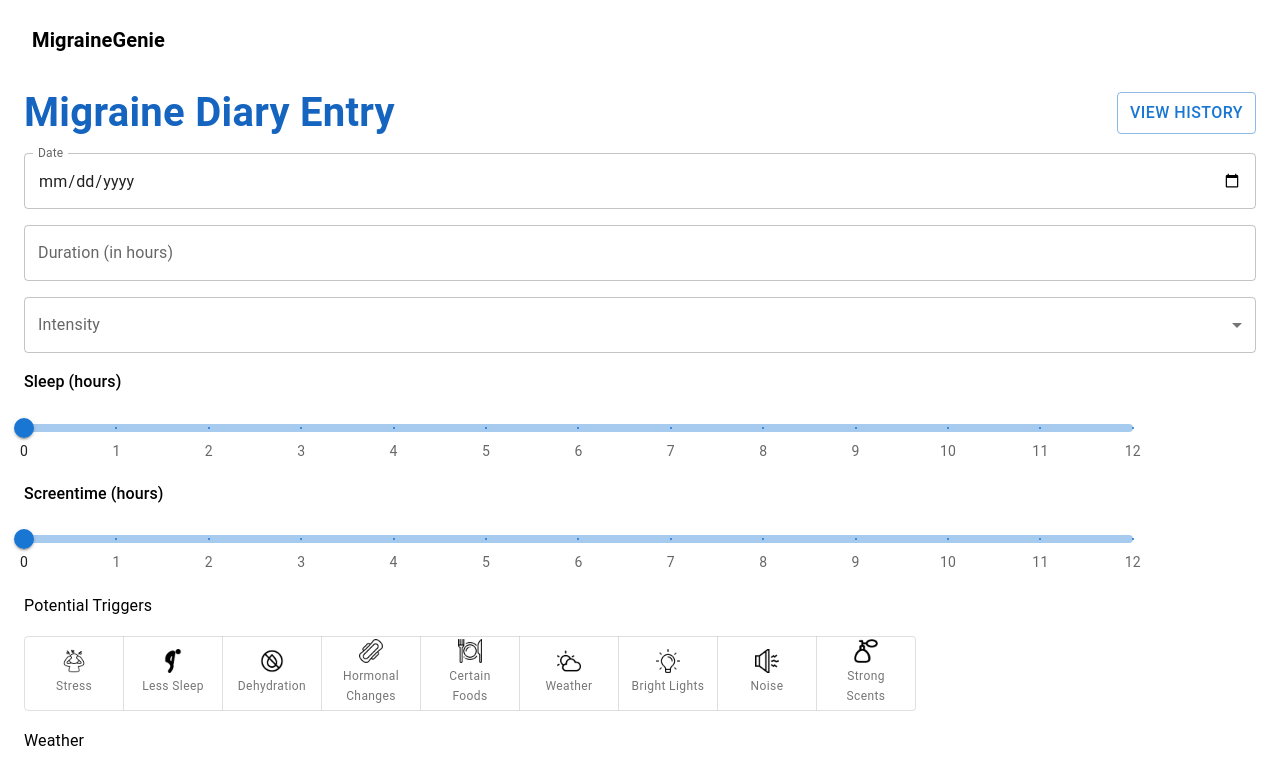
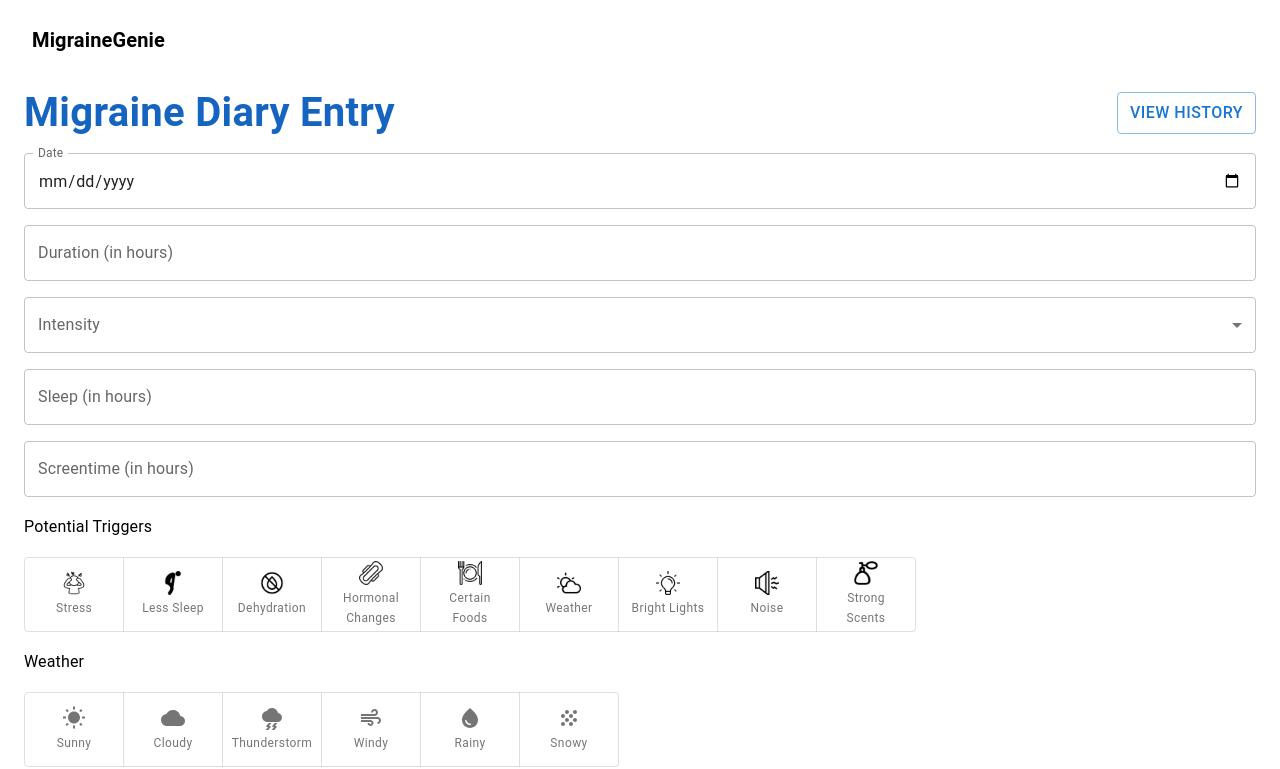
Before and after one commit to taratony-27/Migraine-Genie, a React (Create React App) app in the folder client/: page /daily-log in a window 1280 px wide. Shown: the top 769 px of the page. Built offline with nearby package versions, Linux system fonts and the light colour scheme.

Commit message:
modified trigger to be stored as an object

```diff
--- a/client/src/components/DailyLog.tsx
+++ b/client/src/components/DailyLog.tsx
@@ -51,15 +51,23 @@ const symptomInputs = [
 ];
 
 const DailyLog: React.FC = () => {
+
+
   const [entry, setEntry] = useState<any>({
     date: '',
     duration: '',
     intensity: '',
     sleep: '',
     screentime: '',
+    potentialTrigger: '',
+    weather: '',
+    food: '',
+    activity: '',
+    ...Object.fromEntries(symptomInputs.map(({ key }) => [key, ''])),
     notes: '',
-    ...Object.fromEntries(symptomInputs.map(({ key }) => [key, '']))
+
   });
+
 
   const [potentialTriggers, setPotentialTriggers] = useState<string[]>([]);
   const handlePotentialTrigger = (
@@ -69,7 +77,7 @@ const DailyLog: React.FC = () => {
     setPotentialTriggers(newPotentialTriggers);
     setEntry((prev: any) => ({
       ...prev,
-      trigger: newPotentialTriggers.join(', '),
+      potentialTrigger: newPotentialTriggers.join(', '),
     }));
   };
 
@@ -81,7 +89,7 @@ const DailyLog: React.FC = () => {
     setWeatherTriggers(newWeatherTriggers);
     setEntry((prev: any) => ({
       ...prev,
-      trigger: newWeatherTriggers.join(', '),
+      weather: newWeatherTriggers.join(', '),
     }));
   };
   const [foodTriggers, setFoodTriggers] = useState<string[]>([]);
@@ -92,7 +100,7 @@ const DailyLog: React.FC = () => {
     setFoodTriggers(newFoodTriggers);
     setEntry((prev: any) => ({
       ...prev,
-      trigger: newFoodTriggers.join(', '),
+      food: newFoodTriggers.join(', '),
     }));
   };
   const [activityTriggers, setActivityTriggers] = useState<string[]>([]);
@@ -103,7 +111,7 @@ const DailyLog: React.FC = () => {
     setActivityTriggers(newActivityTriggers);
     setEntry((prev: any) => ({
       ...prev,
-      trigger: newActivityTriggers.join(', '),
+      activity: newActivityTriggers.join(', '),
     }));
   };
 
@@ -114,7 +122,8 @@ const DailyLog: React.FC = () => {
 
   const handleSubmit = async () => {
     try {
-      const { date, duration, intensity, sleep, screentime, notes, ...symptoms } = entry;
+      const { date, duration, intensity, sleep, screentime, notes, potentialTrigger, weather, food, activity, ...symptoms } = entry;
+      const trigger = {potentialTrigger, weather, food, activity};
 
       const payload = {
         log_id: Math.floor(Math.random() * 100000),
@@ -124,9 +133,10 @@ const DailyLog: React.FC = () => {
         intensity,
         sleep,
         screentime,
+        trigger,
+        symptoms,
         notes,
         created_at: new Date().toISOString(),
-        symptoms
       };
 
       await fetch('http://localhost:3001/api/daily-inputs', {
@@ -233,81 +243,25 @@ const DailyLog: React.FC = () => {
                   <MenuItem key={level} value={level}>{level}</MenuItem>
                 ))}
               </TextField>
-              <Typography variant="subtitle2"
-                sx={{
-                  fontSize: '1rem' ,
-                }}
-              >
-                Sleep (hours)
-              </Typography>
-              <Slider
-                name="sleepHours"
-                value={entry.sleepHours || 0}
-                onChange={(_, val) => {
-                  const numericValue = Number(val);
-                  setEntry((prev: any) => ({ ...prev, sleepHours: numericValue }));
-                }}
-                step={1}
-                min={0}
-                max={12}
-                marks={[
-                  { value: 0, label: '0' },
-                  { value: 1, label: '1' },
-                  { value: 2, label: '2' },
-                  { value: 3, label: '3' },
-                  { value: 4, label: '4' },
-                  { value: 5, label: '5' },
-                  { value: 6, label: '6' },
-                  { value: 7, label: '7' },
-                  { value: 8, label: '8' },
-                  { value: 9, label: '9' },
-                  { value: 10, label: '10' },
-                  { value: 11, label: '11' },
-                  { value: 12, label: '12' },
-                ]}
-                sx={{
-                  width: { xs: '90%', md: '90%' },
-                  height: { xs: 4, md: 8 },
-                }}
+
+              <TextField
+              label="Sleep (in hours)"
+              type="number"
+              fullWidth
+              name="sleep"
+              value={entry.sleep}
+              onChange={handleChange}
+            />
+
+              <TextField
+                label="Screentime (in hours)"
+                type="number"
+                fullWidth
+                name="screentime"
+                value={entry.screentime}
+                onChange={handleChange}
               />
 
-              <Typography variant="subtitle2"
-                sx={{
-                  fontSize: '1rem' ,
-                }}
-              >
-                Screentime (hours)
-              </Typography>
-              <Slider
-                name="screentimeHours"
-                value={entry.screentimeHours || 0}
-                onChange={(_, val) => {
-                  const numericValue = Number(val);
-                  setEntry((prev: any) => ({ ...prev, screentimeHours: numericValue }));
-                }}
-                step={1}
-                min={0}
-                max={12}
-                marks={[
-                  { value: 0, label: '0' },
-                  { value: 1, label: '1' },
-                  { value: 2, label: '2' },
-                  { value: 3, label: '3' },
-                  { value: 4, label: '4' },
-                  { value: 5, label: '5' },
-                  { value: 6, label: '6' },
-                  { value: 7, label: '7' },
-                  { value: 8, label: '8' },
-                  { value: 9, label: '9' },
-                  { value: 10, label: '10' },
-                  { value: 11, label: '11' },
-                  { value: 12, label: '12' },
-                ]}
-                sx={{
-                  width: { xs: '90%', md: '90%' },
-                  height: { xs: 4, md: 8 },
-                }}
-              />
 
 <Typography variant="subtitle1" >
       Potential Triggers
```
Also changed, not shown: 1 other file (tests, documents, lock files or other folders).
